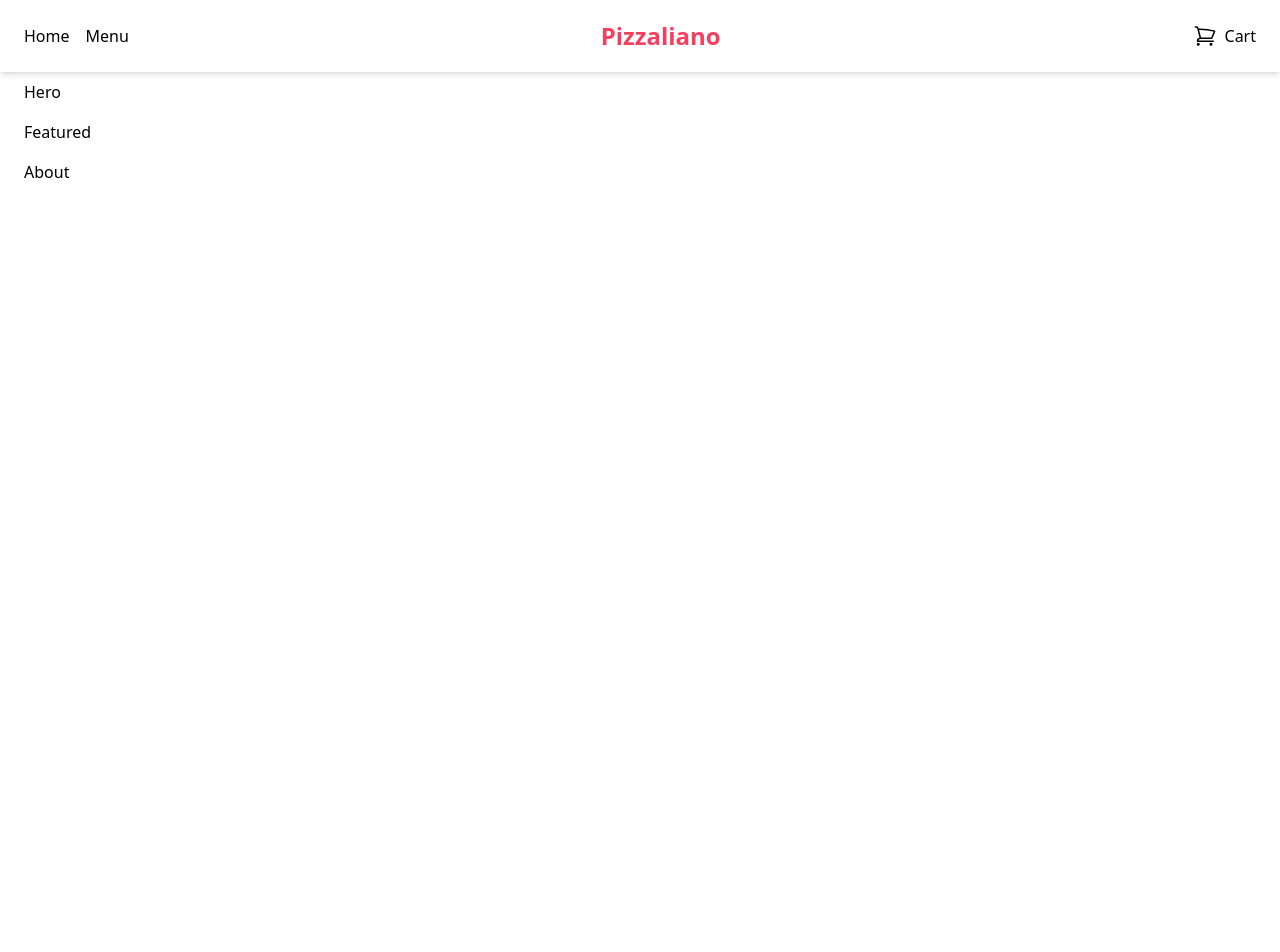
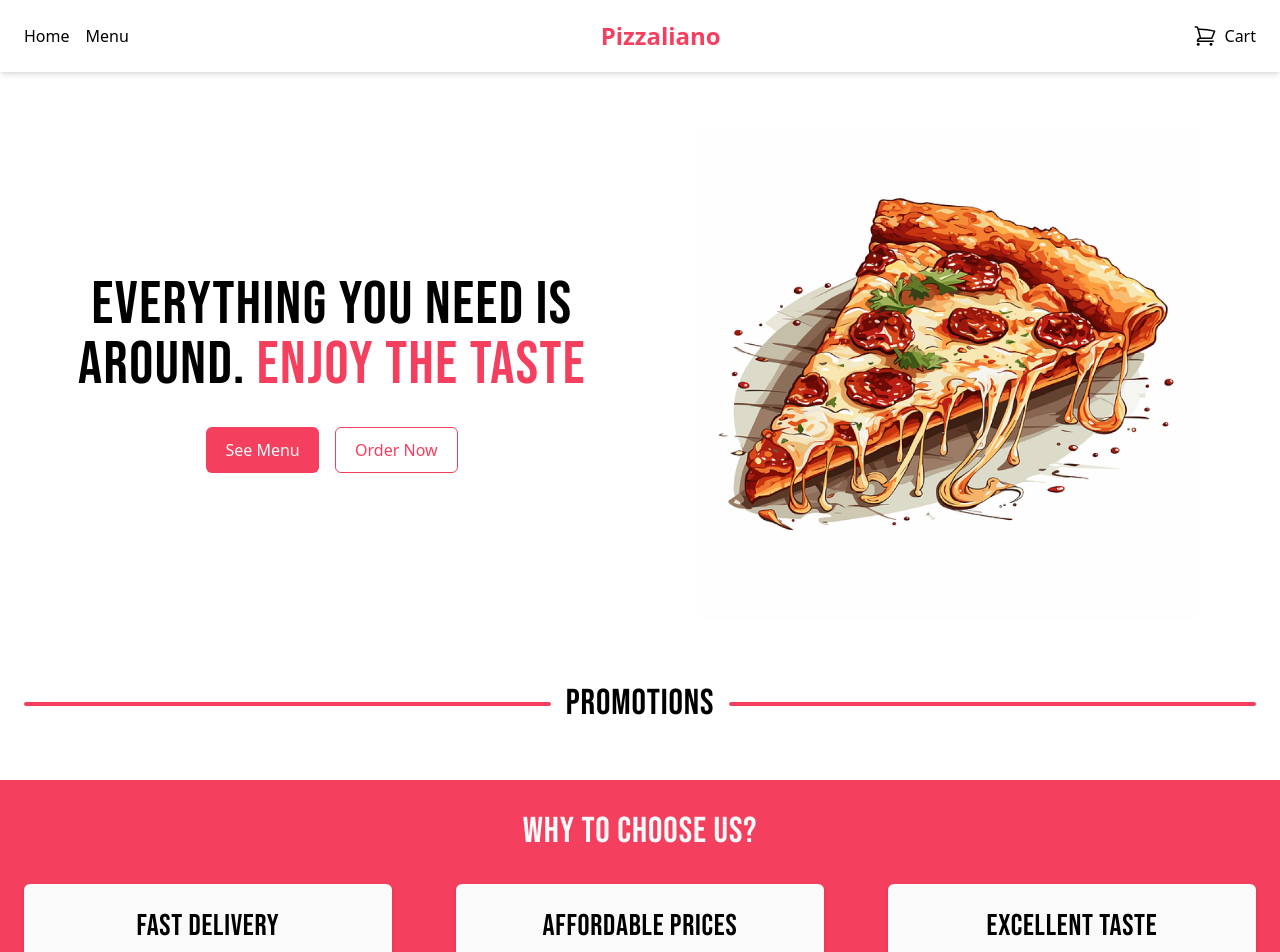
Before and after one commit to skiba-mateusz/pizzaliano, a React (Vite) app: page / in a window 1280 px wide. Shown: the top 952 px of the page. Before the commit the page ends 800 px from the top, so only its background shows below. Built offline with nearby package versions, Linux system fonts and the light colour scheme.

Commit message:
wip(home): add Hero, Promotions and WhyChooseUs sections to HomeRoute

```diff
--- a/src/app/routes/Home.tsx
+++ b/src/app/routes/Home.tsx
@@ -1,42 +1,117 @@
 import React from "react";
 import { Container } from "@/components/ui/container";
+import { Heading } from "@/components/ui/heading";
+import { Button } from "@/components/ui/button";
+import { Head } from "@/components/seo";
 
 export const HomeRoute: React.FC = () => {
   return (
     <>
+      <Head
+        title="Welcome To Our Restaurant"
+        description="Discover our delicious menu with fast delivery, good prices and excellent tase. Order now and experience the best food in the town"
+      />
       <Hero />
-      <Featured />
-      <About />
+      <Promotions />
+      <WhyChooseUs />
     </>
   );
 };
 
 const Hero: React.FC = () => {
   return (
-    <section>
-      <Container>
-        <h1>Hero</h1>
+    <section className="my-12">
+      <Container className="flex flex-col items-center justify-center md:flex-row">
+        <HeroContent />
+        <HeroImage />
       </Container>
     </section>
   );
 };
 
-const Featured: React.FC = () => {
+const HeroContent: React.FC = () => {
   return (
-    <section>
+    <div className="flex-1 flex flex-col gap-8">
+      <Heading className="text-center" level="h1" variant="plain">
+        Everything you need is around.{" "}
+        <span className="text-rose-500">enjoy the taste</span>
+      </Heading>
+      <div className="mx-auto flex gap-4">
+        <Button to="/menu">See Menu</Button>
+        <Button to="/order" variant="outlined">
+          Order Now
+        </Button>
+      </div>
+    </div>
+  );
+};
+
+const HeroImage: React.FC = () => {
+  return (
+    <div className="flex-1">
+      <img
+        className="m-auto"
+        src="/hero-pizza.png"
+        alt="Delicious pizza slice"
+        loading="lazy"
+      />
+    </div>
+  );
+};
+
+const Promotions: React.FC = () => {
+  return (
+    <section className="my-12">
       <Container>
-        <h1>Featured</h1>
+        <Heading level="h2">Promotions</Heading>
+        {/* TODO: add menu items here */}
       </Container>
     </section>
   );
 };
 
-const About: React.FC = () => {
+const WhyChooseUs: React.FC = () => {
   return (
-    <section>
-      <Container>
-        <h1>About</h1>
+    <section className="my-12 grid grid-cols-1 grid-rows-[6rem_6rem_auto]">
+      <div className="col-span-full row-span-full bg-rose-500 md:row-start-1 md:row-end-3">
+        <Heading
+          className="mt-8 text-neutral-50 text-center"
+          variant="plain"
+          level="h2"
+        >
+          Why To choose us?
+        </Heading>
+      </div>
+      <Container className="col-span-full row-start-2 row-end-4 flex flex-col gap-8 md:flex-row md:gap-8 lg:gap-16">
+        <WhyUsCard
+          title="Fast Delivery"
+          description="Customer satisfaction is our top priority, so we ensure that your order arrives quickly."
+        />
+        <WhyUsCard
+          title="Affordable Prices"
+          description="We offer delicious food at affordable prices, making every bite worth your money."
+        />
+        <WhyUsCard
+          title="Excellent Taste"
+          description="Our food is crafted by the best chefs from around the world, making it incredibly tasty."
+        />
       </Container>
     </section>
   );
 };
+
+const WhyUsCard: React.FC<{ title: string; description: string }> = ({
+  title,
+  description,
+}) => {
+  return (
+    <article className="p-6 flex-1 bg-neutral-50 rounded-md shadow-md">
+      <header>
+        <Heading className="text-center" level="h3" variant="plain">
+          {title}
+        </Heading>
+      </header>
+      <p className="mt-2 text-neutral-700 text-center">{description}</p>
+    </article>
+  );
+};
```
Also changed, not shown: public/hero-pizza.png (added).
